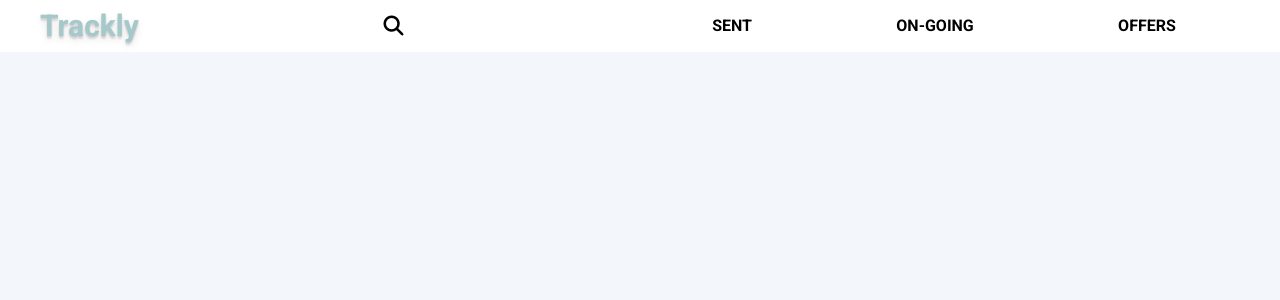
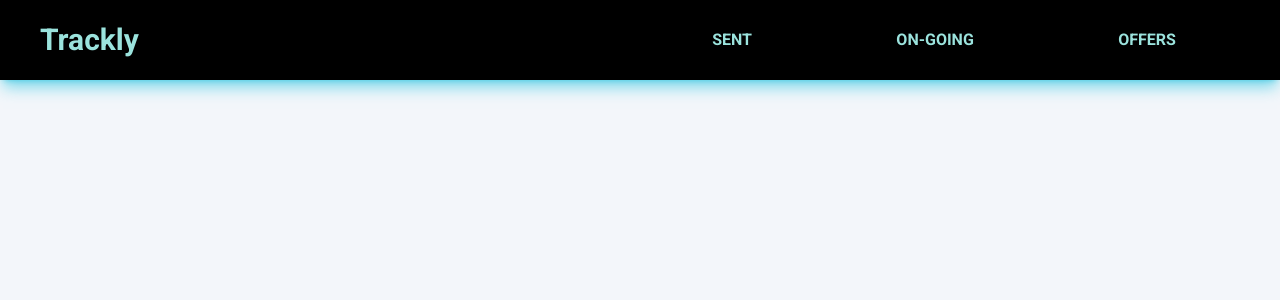
Before and after one commit to AndreaMargutti/job-tracker-react, a React (Vite) app: page / in a window 1280 px wide. Shown: the top 300 px of the page. Built offline with nearby package versions, Linux system fonts and the light colour scheme.

Commit message:
Update component styles: change Button and Title text colors for better visibility, enhance Navbar with a shadow effect, and adjust SearchBar border styling for improved aesthetics.

```diff
--- a/src/components/Button/Button.tsx
+++ b/src/components/Button/Button.tsx
@@ -3,7 +3,7 @@
 export default function Button({ text }: ButtonProps) {
   return (
     <>
-      <button className="font-bold uppercase hover:underline underline-offset-4">
+      <button className="font-bold uppercase hover:underline underline-offset-4 text-[#9be3dd]">
         {text}
       </button>
     </>
--- a/src/components/Navbar/Navbar.tsx
+++ b/src/components/Navbar/Navbar.tsx
@@ -11,9 +11,11 @@
 
   return (
     <>
-      <nav className="flex justify-between items-center shadow-md px-8">
-        <Title title="Trackly" />
-        <SearchBar text="Search" />
+      <nav className="flex justify-between items-center shadow-lg shadow-cyan-500/50  px-8 min-h-20 relative bg-black">
+        <div className="flex">
+          <Title title="Trackly" />
+          <SearchBar text="Search" />
+        </div>
         <div className="*:mx-2 uppercase grow flex justify-around max-w-1/2">
           {navButtons.map((button) => (
             <Button key={button.id} text={button.text} type="button" />
--- a/src/components/SearchBar/SearchBar.tsx
+++ b/src/components/SearchBar/SearchBar.tsx
@@ -19,7 +19,7 @@
       <input
         type="text"
         placeholder={placeholder}
-        className="border-red-500 border-1 p-1 w-64"
+        className="border-[#A5C9CA] border-3 p-1 w-64"
         aria-hidden={!isActive}
         tabIndex={isActive ? 0 : -1}
       />
--- a/src/components/Title/Title.tsx
+++ b/src/components/Title/Title.tsx
@@ -3,7 +3,7 @@
 export default function Title({ title }: TitleProps) {
   return (
     <>
-      <h1 className="text-3xl font-bold text-shadow-lg p-2 text-[#A5C9CA]">
+      <h1 className="text-3xl font-bold text-shadow-lg p-2 text-[#9be3dd]">
         <a href="/">{title}</a>
       </h1>
     </>
```
